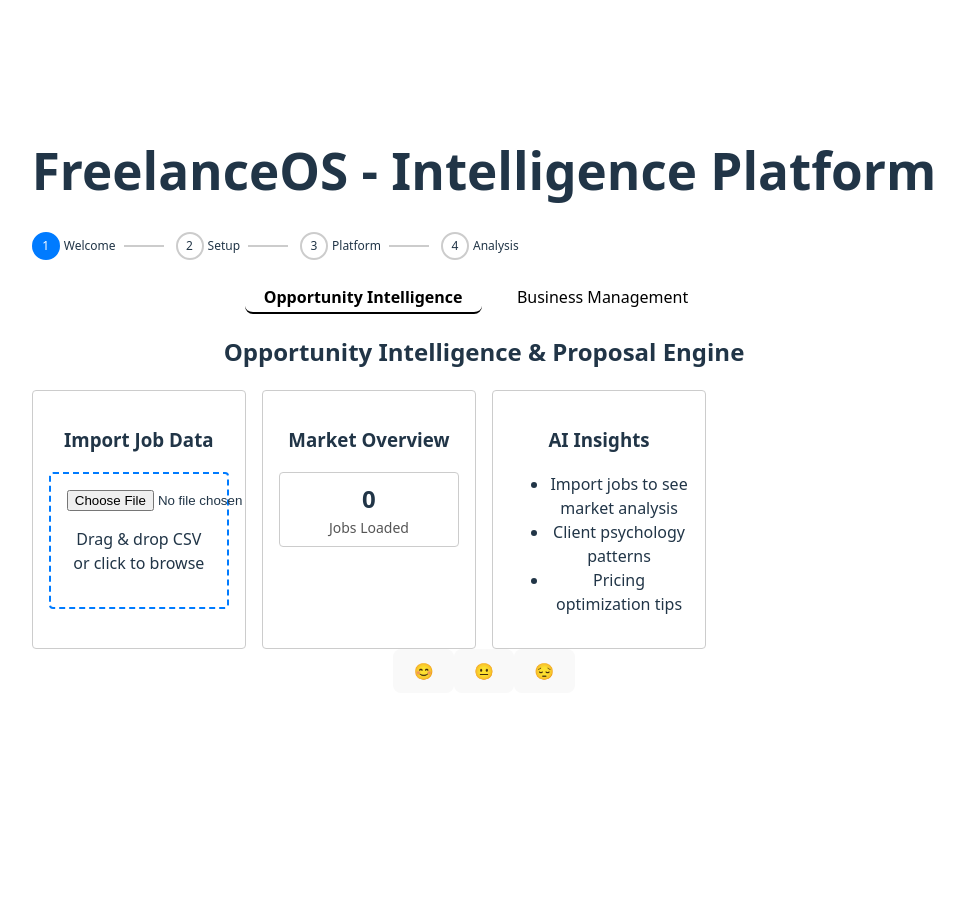
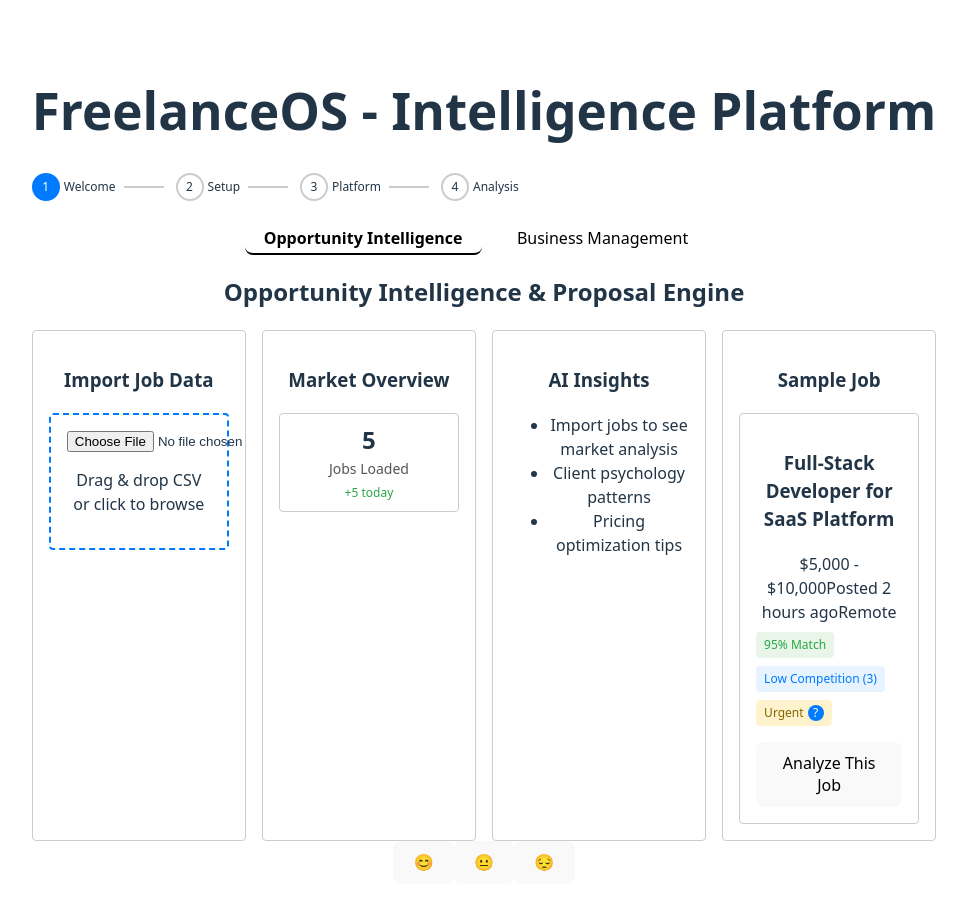
Before and after one commit to piercetoppart/CHAD-MVP, a React (Vite) app in the folder frontend/: page /proto in a window 1280 px wide. Shown: the top 910 px of the page, without its empty margins (156-1123 px from the left). Before the commit the page ends 800 px from the top, so only its background shows below. Built offline with nearby package versions, Linux system fonts and the light colour scheme.

Commit message:
frontend: implement job card and tooltip

```diff
--- a/frontend/src/components/CSVImport.tsx
+++ b/frontend/src/components/CSVImport.tsx
@@ -32,9 +32,14 @@ const CSVImport = ({ onImport }: CSVImportProps) => {
         handleFiles(e.dataTransfer.files);
       }}
     >
+      <label htmlFor="csv-input" className="sr-only">
+        Upload CSV
+      </label>
       <input
+        id="csv-input"
         type="file"
         accept=".csv"
+        aria-label="Upload CSV"
         onChange={(e) => handleFiles(e.target.files)}
       />
       <p>Drag & drop CSV or click to browse</p>
--- /dev/null
+++ b/frontend/src/components/JobCard.tsx
@@ -0,0 +1,54 @@
+import type { FC } from 'react';
+import Tooltip from './Tooltip';
+
+interface JobCardProps {
+  title: string;
+  budget: string;
+  posted: string;
+  location: string;
+  match: number;
+  competition: string;
+  urgent?: string;
+  onAnalyze?: () => void;
+}
+
+const JobCard: FC<JobCardProps> = ({
+  title,
+  budget,
+  posted,
+  location,
+  match,
+  competition,
+  urgent,
+  onAnalyze,
+}) => (
+  <div className="job-card">
+    <div className="job-header">
+      <div>
+        <h3 className="job-title">{title}</h3>
+        <div className="job-meta">
+          <span>{budget}</span>
+          <span>{posted}</span>
+          <span>{location}</span>
+        </div>
+      </div>
+    </div>
+    <div className="job-badges">
+      <span className="badge badge-success">{match}% Match</span>
+      <span className="badge badge-primary">{competition}</span>
+      {urgent && (
+        <span className="badge badge-warning">
+          {urgent}
+          <Tooltip text="Client needs someone ASAP" />
+        </span>
+      )}
+    </div>
+    <div style={{ marginTop: '1rem' }}>
+      <button type="button" className="btn btn-primary" onClick={onAnalyze}>
+        Analyze This Job
+      </button>
+    </div>
+  </div>
+);
+
+export default JobCard;
--- a/frontend/src/components/MetricCard.tsx
+++ b/frontend/src/components/MetricCard.tsx
@@ -1,15 +1,49 @@
+import { useEffect, useState } from 'react';
 import type { FC, ReactNode } from 'react';
+
+interface Trend {
+  direction: 'up' | 'down';
+  text: string;
+}
 
 interface MetricCardProps {
   value: ReactNode;
   label: string;
+  trend?: Trend;
 }
 
-const MetricCard: FC<MetricCardProps> = ({ value, label }) => (
-  <div className="metric-card hoverable">
-    <div className="metric-value">{value}</div>
-    <div className="metric-label">{label}</div>
-  </div>
-);
+const MetricCard: FC<MetricCardProps> = ({ value, label, trend }) => {
+  const [display, setDisplay] = useState(value);
+
+  useEffect(() => {
+    if (typeof value === 'number') {
+      let current = 0;
+      const steps = 20;
+      const increment = value / steps;
+      const timer = setInterval(() => {
+        current += increment;
+        if (current >= value) {
+          setDisplay(value);
+          clearInterval(timer);
+        } else {
+          setDisplay(Math.round(current));
+        }
+      }, 20);
+      return () => clearInterval(timer);
+    }
+    setDisplay(value);
+    return undefined;
+  }, [value]);
+
+  return (
+    <div className="metric-card hoverable">
+      <div className="metric-value">{display}</div>
+      <div className="metric-label">{label}</div>
+      {trend && (
+        <div className={`metric-trend ${trend.direction}`}>{trend.text}</div>
+      )}
+    </div>
+  );
+};
 
 export default MetricCard;
--- a/frontend/src/components/MoodSelector.tsx
+++ b/frontend/src/components/MoodSelector.tsx
@@ -5,7 +5,7 @@ const moods = ['😊', '😐', '😔'];
 const MoodSelector: FC = () => (
   <div className="mood-selector">
     {moods.map((mood) => (
-      <button key={mood} aria-label={`Select mood ${mood}`}>
+      <button type="button" key={mood} aria-label={`Select mood ${mood}`}>
         {mood}
       </button>
     ))}
--- /dev/null
+++ b/frontend/src/components/Tooltip.tsx
@@ -0,0 +1,22 @@
+import { useState } from 'react';
+import type { FC, ReactNode } from 'react';
+
+interface TooltipProps {
+  text: ReactNode;
+}
+
+const Tooltip: FC<TooltipProps> = ({ text }) => {
+  const [show, setShow] = useState(false);
+  return (
+    <span
+      className="tooltip-trigger"
+      onMouseEnter={() => setShow(true)}
+      onMouseLeave={() => setShow(false)}
+    >
+      <span className="tooltip-icon">?</span>
+      {show && <span className="tooltip-content">{text}</span>}
+    </span>
+  );
+};
+
+export default Tooltip;
--- a/frontend/src/pages/ProtoMVP.tsx
+++ b/frontend/src/pages/ProtoMVP.tsx
@@ -5,6 +5,7 @@ import MoodSelector from '../components/MoodSelector';
 import ProgressSteps, { type Step } from '../components/ProgressSteps';
 import MetricCard from '../components/MetricCard';
 import CSVImport from '../components/CSVImport';
+import JobCard from '../components/JobCard';
 import '../proto.css';
 
 const ProtoMVP = () => {
@@ -51,7 +52,11 @@ const ProtoMVP = () => {
               <CSVImport onImport={() => setStep(1)} />
             </Card>
             <Card title="Market Overview">
-              <MetricCard value="0" label="Jobs Loaded" />
+              <MetricCard
+                value={5}
+                label="Jobs Loaded"
+                trend={{ direction: 'up', text: '+5 today' }}
+              />
             </Card>
             <Card title="AI Insights">
               <ul>
@@ -59,6 +64,17 @@ const ProtoMVP = () => {
                 <li>Client psychology patterns</li>
                 <li>Pricing optimization tips</li>
               </ul>
+            </Card>
+            <Card title="Sample Job">
+              <JobCard
+                title="Full-Stack Developer for SaaS Platform"
+                budget="$5,000 - $10,000"
+                posted="Posted 2 hours ago"
+                location="Remote"
+                match={95}
+                competition="Low Competition (3)"
+                urgent="Urgent"
+              />
             </Card>
           </div>
         </section>
--- a/frontend/src/proto.css
+++ b/frontend/src/proto.css
@@ -115,3 +115,89 @@ header {
   display: block;
   margin: 0 auto 0.5rem;
 }
+
+.sr-only {
+  position: absolute;
+  width: 1px;
+  height: 1px;
+  padding: 0;
+  margin: -1px;
+  overflow: hidden;
+  clip: rect(0, 0, 0, 0);
+  white-space: nowrap;
+  border: 0;
+}
+
+.job-card {
+  border: 1px solid #ccc;
+  border-radius: 4px;
+  padding: 1rem;
+  transition: box-shadow 0.2s ease;
+}
+.job-card:hover {
+  box-shadow: 0 2px 4px rgba(0, 0, 0, 0.1);
+}
+.job-badges {
+  display: flex;
+  gap: 0.5rem;
+  flex-wrap: wrap;
+  margin-top: 0.5rem;
+}
+.badge {
+  font-size: 0.75rem;
+  padding: 0.25rem 0.5rem;
+  border-radius: 4px;
+}
+.badge-success {
+  background: #e8f5e8;
+  color: #28a745;
+}
+.badge-primary {
+  background: #e7f3ff;
+  color: #007bff;
+}
+.badge-warning {
+  background: #fff3cd;
+  color: #856404;
+}
+.tooltip-trigger {
+  position: relative;
+  display: inline-flex;
+  align-items: center;
+  margin-left: 0.25rem;
+}
+.tooltip-icon {
+  background: #007bff;
+  color: #fff;
+  border-radius: 50%;
+  width: 16px;
+  height: 16px;
+  font-size: 0.75rem;
+  display: flex;
+  align-items: center;
+  justify-content: center;
+}
+.tooltip-content {
+  position: absolute;
+  bottom: 125%;
+  left: 50%;
+  transform: translateX(-50%);
+  background: #333;
+  color: #fff;
+  padding: 0.25rem 0.5rem;
+  border-radius: 4px;
+  white-space: nowrap;
+  font-size: 0.75rem;
+  z-index: 10;
+}
+.metric-trend {
+  margin-top: 0.25rem;
+  font-size: 0.75rem;
+  display: inline-block;
+}
+.metric-trend.up {
+  color: #28a745;
+}
+.metric-trend.down {
+  color: #dc3545;
+}
```
